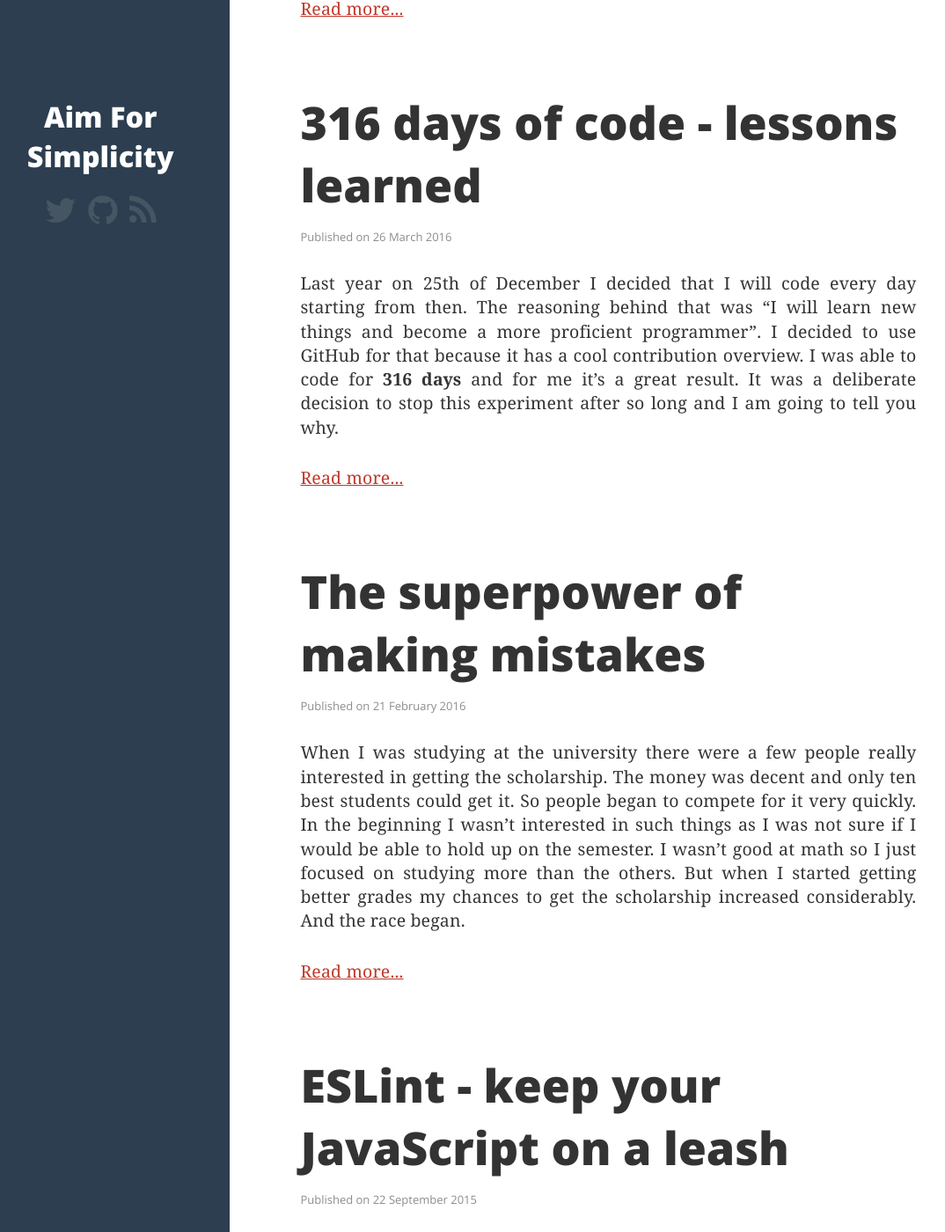
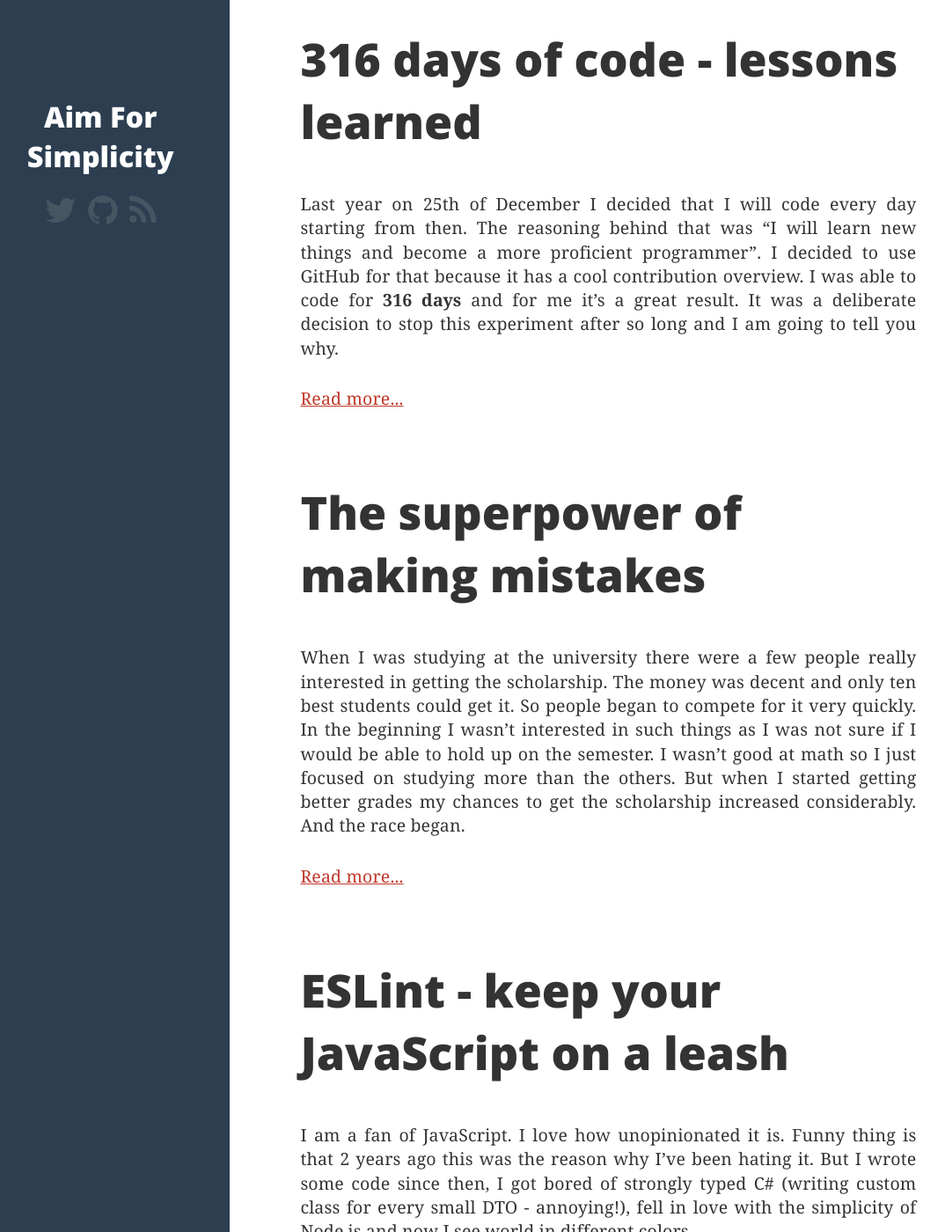
Before and after one commit to kjendrzyca/kjendrzyca.github.io, a Jekyll site: the page built from index.html, in a window 1280 px wide and 1400 px high, scrolled down 4852 px. Shown: the whole window at 88% size, without its empty margins (33-1107 px from the left). Built offline with Jekyll 4.4.1, drawn with Linux system fonts in a browser that asks for light colours; nearby versions of some CDN libraries; some of the changed text lies outside the part shown.

Commit message:
Update index.html

```diff
--- a/index.html
+++ b/index.html
@@ -6,9 +6,6 @@
 {% for post in site.posts %}
     <article>
         <h1><a href="{{ post.url }}" title="{{ post.title }}" class="excerpt-link">{{ post.title }}</a></h1>
-        <div class="meta">
-            Published on <span class="date">{{ post.date | date_to_long_string }}</span>
-        </div>
         <div class="excerpt-content">
             {{ post.excerpt }}
             <a href="{{ post.url }}" class="read-more">Read more...</a>
```
